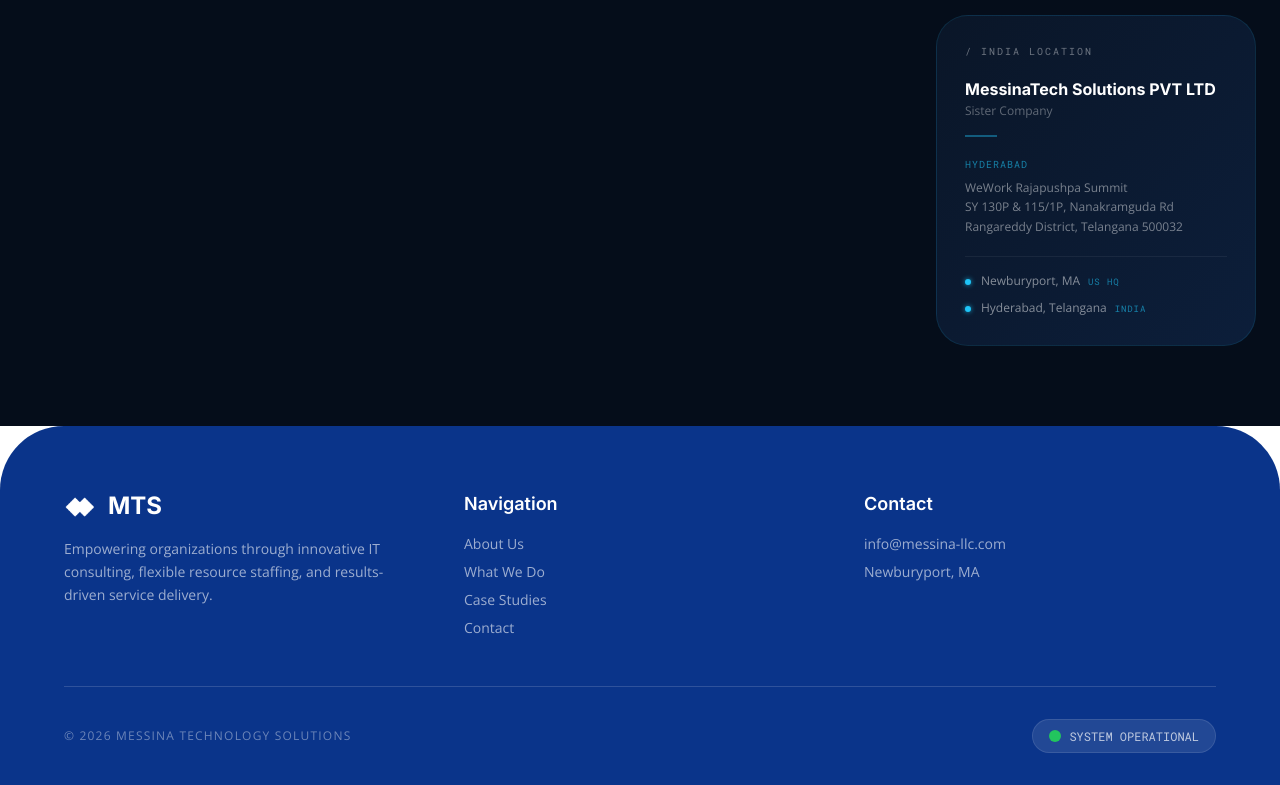
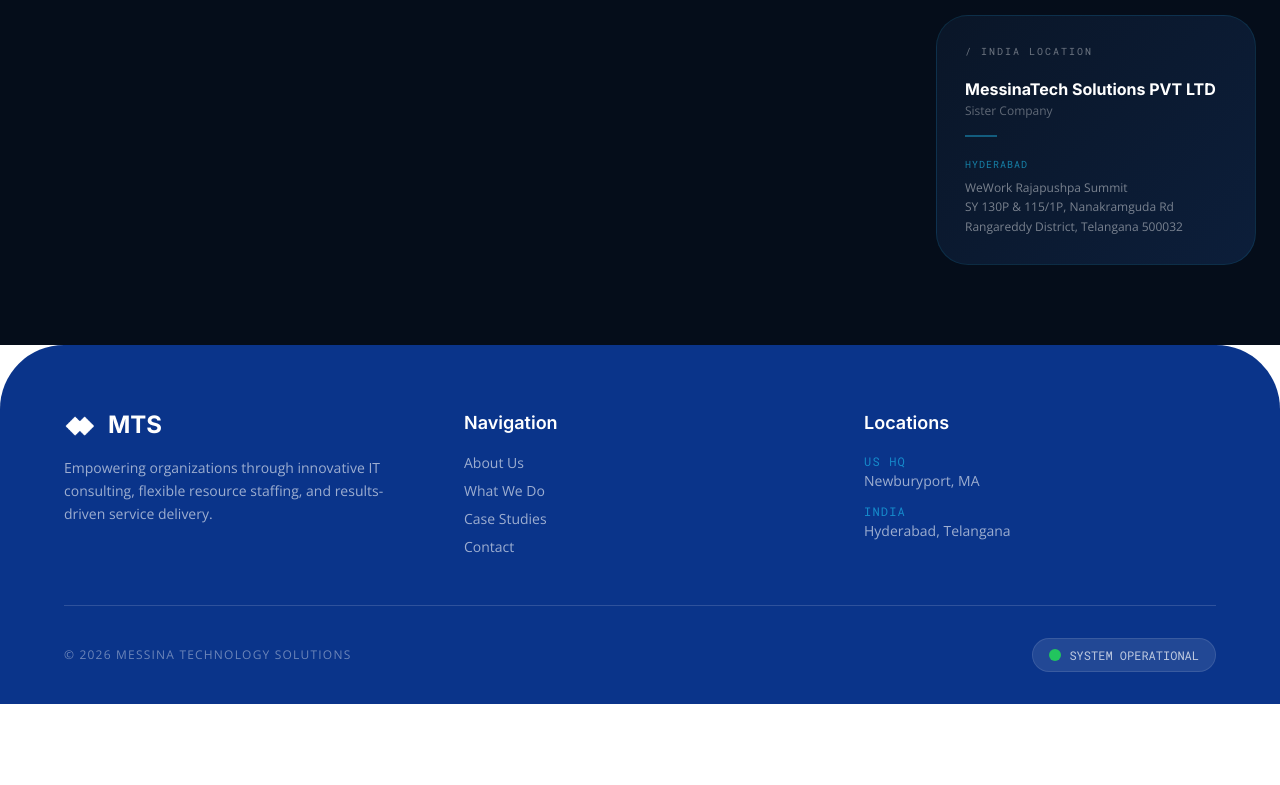
Before and after one commit to bigbrojake/messinaweb-light-version, a React (Vite) app: page /contact in a window 1280 px wide. Shown: the part 1316-2101 px from the top of the page. After the commit the page ends 2020 px from the top, so only its background shows below. Built offline with nearby package versions, Linux system fonts and the light colour scheme.

Commit message:
Move locations to footer, clean up India card
- Footer: replace Contact section with Locations (US HQ + India)
- India card: remove bottom location dots section

Co-Authored-By: Claude Sonnet 4.6 <noreply@anthropic.com>

```diff
--- a/src/components/Footer.jsx
+++ b/src/components/Footer.jsx
@@ -26,14 +26,18 @@ export default function Footer() {
           </div>
         </div>
 
-        {/* Contact */}
+        {/* Locations */}
         <div className="flex flex-col gap-4">
-          <h3 className="text-lg font-heading font-semibold text-white">Contact</h3>
-          <div className="flex flex-col gap-2">
-            <a href="mailto:info@messina-llc.com" className="text-sm text-white/60 hover:text-accent transition-colors duration-300">
-              info@messina-llc.com
-            </a>
-            <p className="text-sm text-white/60">Newburyport, MA</p>
+          <h3 className="text-lg font-heading font-semibold text-white">Locations</h3>
+          <div className="flex flex-col gap-3">
+            <div className="flex flex-col gap-0.5">
+              <p className="text-xs font-mono uppercase tracking-widest text-accent/60">US HQ</p>
+              <p className="text-sm text-white/60">Newburyport, MA</p>
+            </div>
+            <div className="flex flex-col gap-0.5">
+              <p className="text-xs font-mono uppercase tracking-widest text-accent/60">India</p>
+              <p className="text-sm text-white/60">Hyderabad, Telangana</p>
+            </div>
           </div>
         </div>
       </div>
--- a/src/components/about/LocationsMap.jsx
+++ b/src/components/about/LocationsMap.jsx
@@ -313,25 +313,6 @@ export default function LocationsMap() {
                 </div>
               </div>
 
-              <div
-                className="pt-4 space-y-2.5"
-                style={{ borderTop: '1px solid rgba(255,255,255,0.06)' }}
-              >
-                <div className="flex items-center gap-2.5">
-                  <div className="w-1.5 h-1.5 rounded-full flex-shrink-0 bg-accent" style={{ boxShadow: '0 0 5px rgba(30,196,247,0.8)' }} />
-                  <span className="font-body text-xs text-white/50">
-                    Newburyport, MA
-                    <span className="ml-2 font-mono text-[9px] text-accent/60 uppercase tracking-widest">US HQ</span>
-                  </span>
-                </div>
-                <div className="flex items-center gap-2.5">
-                  <div className="w-1.5 h-1.5 rounded-full flex-shrink-0 bg-accent" style={{ boxShadow: '0 0 5px rgba(30,196,247,0.8)' }} />
-                  <span className="font-body text-xs text-white/50">
-                    Hyderabad, Telangana
-                    <span className="ml-2 font-mono text-[9px] text-accent/60 uppercase tracking-widest">India</span>
-                  </span>
-                </div>
-              </div>
             </div>
 
           </div>
```
